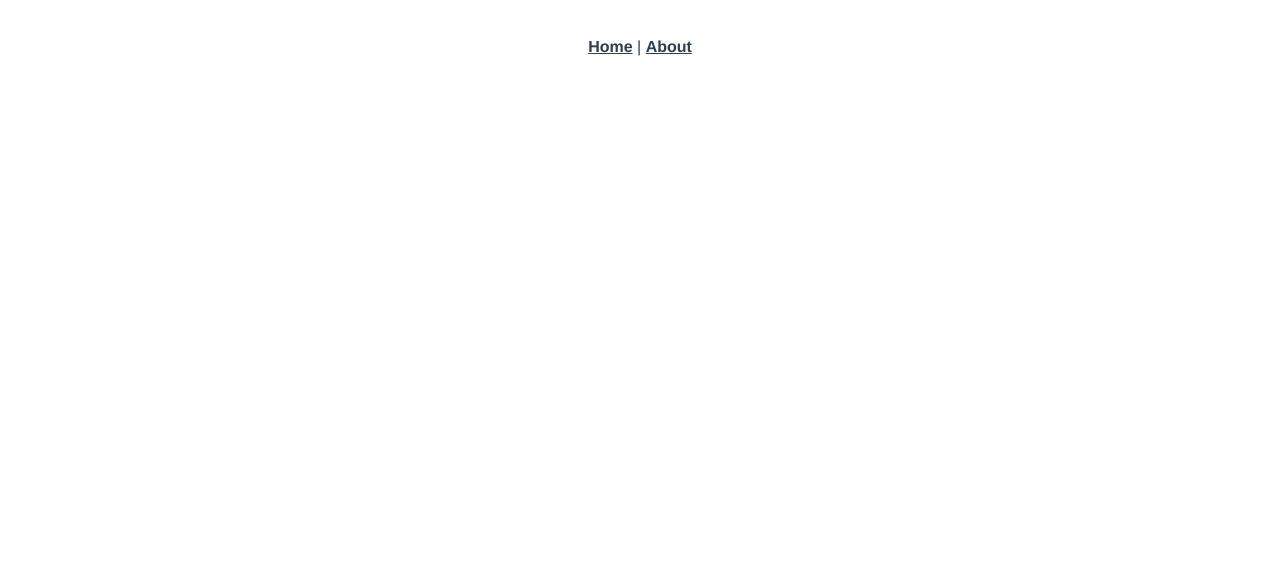
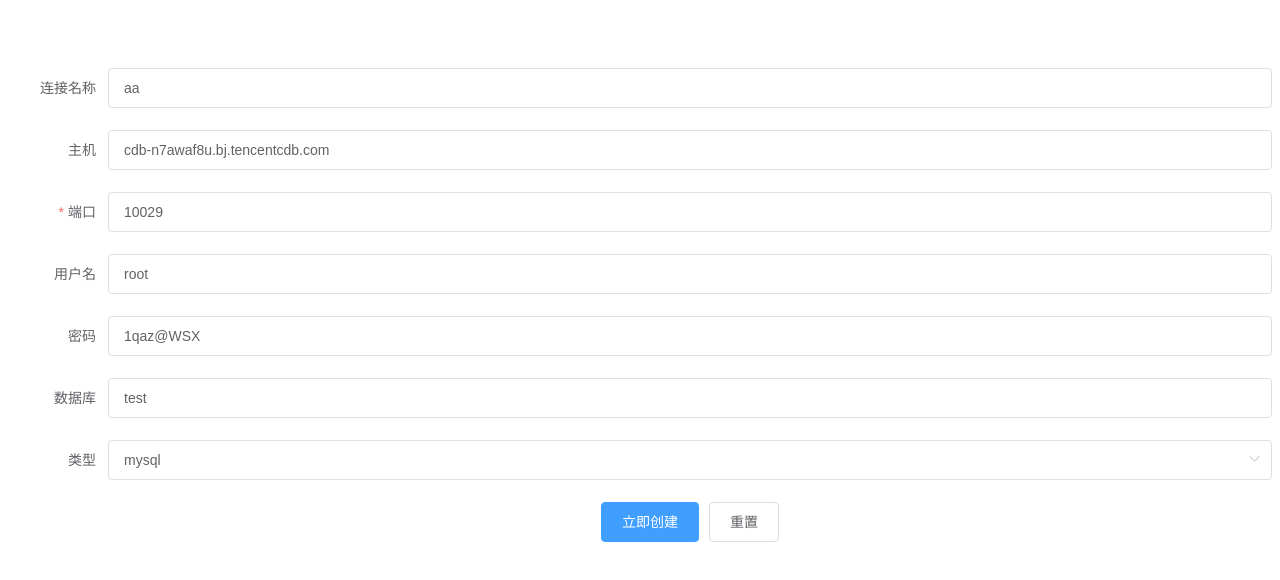
Before and after one commit to tjlizz/database-manager, a Vue app: page /conn in a window 1280 px wide. Shown: the top 580 px of the page. Built offline with nearby package versions, Linux system fonts and the light colour scheme.

Commit message:
first commit

```diff
--- a/package.json
+++ b/package.json
@@ -8,7 +8,9 @@
     "lint": "vue-cli-service lint"
   },
   "dependencies": {
+    "axios": "^0.19.2",
     "core-js": "^3.6.5",
+    "element-ui": "^2.13.2",
     "vue": "^2.6.11",
     "vue-router": "^3.2.0"
   },
--- a/src/App.vue
+++ b/src/App.vue
@@ -1,10 +1,10 @@
 <template>
   <div id="app">
     <div id="nav">
-      <router-link to="/">Home</router-link> |
-      <router-link to="/about">About</router-link>
+
     </div>
     <router-view/>
+
   </div>
 </template>
 
--- /dev/null
+++ b/src/axios/index.js
@@ -0,0 +1,23 @@
+import axios from 'axios';
+
+axios.defaults.baseURL = 'http://localhost:8080/api/'; // 请求的默认域名
+// 添加一个请求拦截器
+axios.interceptors.request.use(config => {
+        config.headers.languagetype = 'CN'; // 举例，加上一个公共头部
+        // config.data = Qs.stringify(config.data); // 处理数据，可不写
+        return config;
+    },
+    err => {
+        return Promise.reject(err);
+    });
+//添加一个响应拦截器
+axios.interceptors.response.use(res => {
+    //在这里对返回的数据进行处理
+    console.log(res.data, '网络正常');
+    return res.data;
+}, err => {
+    console.log('网络开了小差！请重试...');
+    return Promise.reject(err);
+})
+
+export default axios
--- /dev/null
+++ b/src/js/main.js
@@ -0,0 +1,15 @@
+const getDataBase = async (type, sourceId) => {
+    let api = "";
+    console.log(type);
+    console.log(sourceId);
+    if (type === 'mysql')
+        api = "mysql/database/"
+    return await window.axios({
+        url: api + sourceId,
+        metnod: 'get'
+    })
+
+
+}
+
+export {getDataBase}
--- a/src/main.js
+++ b/src/main.js
@@ -1,10 +1,14 @@
 import Vue from 'vue'
 import App from './App.vue'
 import router from './router'
+import ElementUI from 'element-ui';
+import 'element-ui/lib/theme-chalk/index.css';
+import axios from './axios/index'
+window.axios=axios
 
 Vue.config.productionTip = false
-
+Vue.use(ElementUI);
 new Vue({
-  router,
-  render: h => h(App)
+    router,
+    render: h => h(App)
 }).$mount('#app')
--- /dev/null
+++ b/src/pages/Connection.vue
@@ -0,0 +1,98 @@
+<template>
+    <div>
+        <el-form :model="connection" ref="ruleForm" label-width="100px" class="demo-ruleForm">
+            <el-form-item label="连接名称" prop="name">
+                <el-input v-model="connection.name"></el-input>
+            </el-form-item>
+            <el-form-item label="主机" prop="host">
+                <el-input v-model="connection.host"></el-input>
+            </el-form-item>
+            <el-form-item label="端口" required>
+                <el-input v-model="connection.port"></el-input>
+            </el-form-item>
+            <el-form-item label="用户名" prop="delivery">
+                <el-input v-model="connection.userName"></el-input>
+
+            </el-form-item>
+
+            <el-form-item label="密码" prop="desc">
+                <el-input v-model="connection.passWord"></el-input>
+            </el-form-item>
+            <el-form-item label="数据库" prop="dataBaseName">
+                <el-input v-model="connection.dataBaseName"></el-input>
+            </el-form-item>
+            <el-form-item label="类型" prop="type">
+                <el-select v-model="connection.type" style="width:100%" placeholder="请选择">
+                    <el-option
+                            v-for="item in options"
+                            :key="item.value"
+                            :label="item.label"
+                            :value="item.value">
+                    </el-option>
+                </el-select>
+            </el-form-item>
+            <el-form-item>
+                <el-button type="primary" @click="submitForm('ruleForm')">立即创建</el-button>
+                <el-button @click="resetForm('ruleForm')">重置</el-button>
+            </el-form-item>
+        </el-form>
+    </div>
+
+</template>
+
+<script>
+    export default {
+        name: "Connection",
+        data() {
+            return {
+                options: [
+                    {
+                        value: 'mysql',
+                        label: 'mysql'
+                    }
+                ],
+                connection: {
+                    name: 'aa',
+                    host: 'cdb-n7awaf8u.bj.tencentcdb.com',
+                    port: '10029',
+                    userName: 'root',
+                    passWord: '1qaz@WSX',
+                    type: 'mysql',
+                    dataBaseName: 'test'
+
+                }
+            }
+        }, methods: {
+            submitForm(formName) {
+                this.$refs[formName].validate((valid) => {
+                    if (valid) {
+                        alert('submit!');
+                        window.axios({
+                            method: "post",
+                            url: "connection/",
+                            data: this.connection
+                        }).then(data => {
+                            this.$emit("click", {
+                                name: data.name,
+                                type: data.type,
+                                sourceId: data.sourceId,
+                                leaf: true
+                            });
+
+                        })
+                    } else {
+                        console.log('error submit!!');
+                        return false;
+                    }
+                });
+            },
+            resetForm(formName) {
+                this.$refs[formName].resetFields();
+            }
+        }
+    }
+</script>
+
+<style scoped>
+
+</style>
--- a/src/router/index.js
+++ b/src/router/index.js
@@ -1,22 +1,22 @@
 import Vue from 'vue'
 import VueRouter from 'vue-router'
 import Home from '../views/Home.vue'
-
 Vue.use(VueRouter)
 
   const routes = [
   {
     path: '/',
     name: 'Home',
-    component: Home
+    component: Home,
+
   },
   {
-    path: '/about',
-    name: 'About',
+    path: '/conn',
+    name: 'Connection',
     // route level code-splitting
     // this generates a separate chunk (about.[hash].js) for this route
     // which is lazy-loaded when the route is visited.
-    component: () => import(/* webpackChunkName: "about" */ '../views/About.vue')
+    component: () => import(/* webpackChunkName: "about" */ '../pages/Connection')
   }
 ]
 
--- a/src/views/Home.vue
+++ b/src/views/Home.vue
@@ -1,18 +1,75 @@
 <template>
     <div class="home">
-    <img alt="Vue logo" src="../assets/logo.png">
-    <HelloWorld msg="Welcome to Your Vue.js App"/>
+
+        <el-container>
+            <el-aside width="200px">
+                <el-tree @node-click="nodeClick" :data="connections" :expand-on-click-node="false"
+                         :props="props"
+
+                         lazy
+                ></el-tree>
+            </el-aside>
+            <el-main>
+                <el-button @click="dialogisible=true">新增</el-button>
+                <span v-for="rs in items" :key="rs">{{rs}}</span>
+                <el-dialog :visible.sync="dialogisible">
+                    <connection @click="addItem"></connection>
+
+                </el-dialog>
+            </el-main>
+        </el-container>
+
+
     </div>
 </template>
 
 <script>
-// @ is an alias to /src
-import HelloWorld from '@/components/HelloWorld.vue'
+    import Connection from "../pages/Connection";
+    import {getDataBase} from "../js/main"
 
     export default {
         name: 'Home',
+        data() {
+            return {
+                props: {
+                    label: 'name',
+                    children: 'zones',
+                    isLeaf: 'leaf'
+                },
+                connections: [],
+                items: ['1', 2],
+                dialogisible: false
+
+            }
+        },
+        methods: {
+
+            async nodeClick(data, node) {
+                console.log(node.level);
+                console.log(data.name, '222');
+                console.log(data.sourceId, '222');
+
+
+                if (data.sourceId != null) {
+                    const dataBase = await getDataBase(data.type, data.sourceId);
+                    let nodeList = []
+                    for (let i = 0; i < dataBase.length; i++) {
+                        nodeList.push({name: dataBase[i]})
+                    }
+                  node.childNodes = [];
+                    node.doCreateChildren(nodeList)
+                    // this.loadNode(node,)
+                    node.expand()
+                }
+            }
+            ,
+
+            addItem(item) {
+                this.connections.push(item)
+            }
+        },
         components: {
-    HelloWorld
+            Connection
         }
     }
 </script>
```
Also changed, not shown: 1 other file (tests, documents, lock files or other folders). Lines whose indentation alone changed are shown as unchanged.
